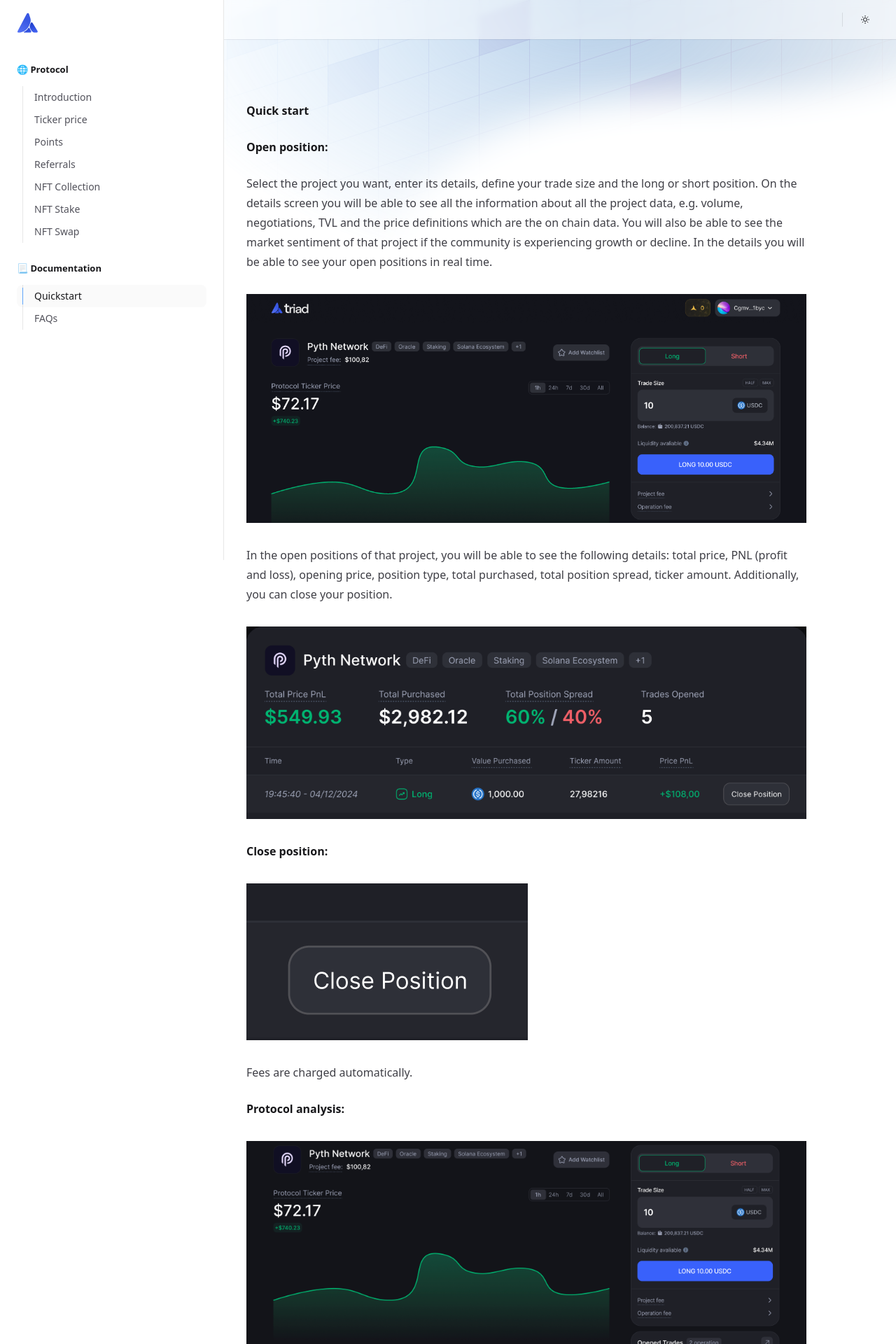
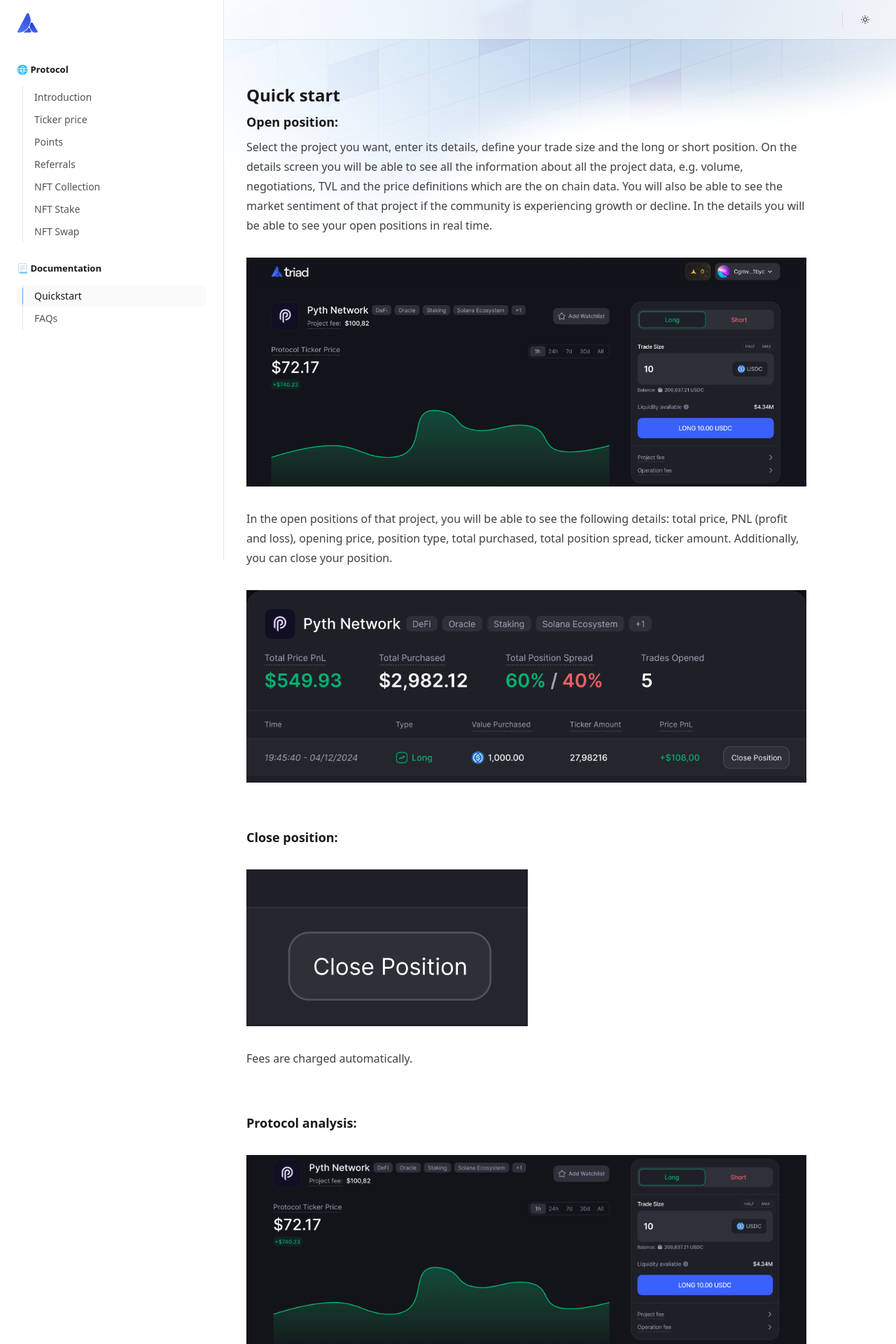
Before and after one commit to triadxyz/docs, a Next.js app: page /quickstart in a window 1280 px wide. Shown: the top 1920 px of the page at 70% size. Built offline with nearby package versions, Linux system fonts and the light colour scheme.

Commit message:
add links

```diff
--- a/src/pages/quickstart.mdx
+++ b/src/pages/quickstart.mdx
@@ -4,9 +4,9 @@ export const description = 'Quickstart'
 
 <HeroPattern />
 
-**Quick start**
+# Quick start
 
-**Open position:**
+## Open position:
 
 Select the project you want, enter its details, define your trade size and the long or short position. On the details screen you will be able to see all the information about all the project data, e.g. volume, negotiations, TVL and the price definitions which are the on chain data. You will also be able to see the market sentiment of that project if the community is experiencing growth or decline. In the details you will be able to see your open positions in real time.
 
@@ -16,12 +16,12 @@ In the open positions of that project, you will be able to see the following det
 
 ![Open Position Details Image](/images/intro-2.png)
 
-**Close position:**
+## Close position:
 
 ![Close Position Image](/images/intro-4.png)
 
 Fees are charged automatically.
 
-**Protocol analysis:**
+## Protocol analysis:
 
 ![Protocol Analysis Image](/images/intro-5.png)
```
